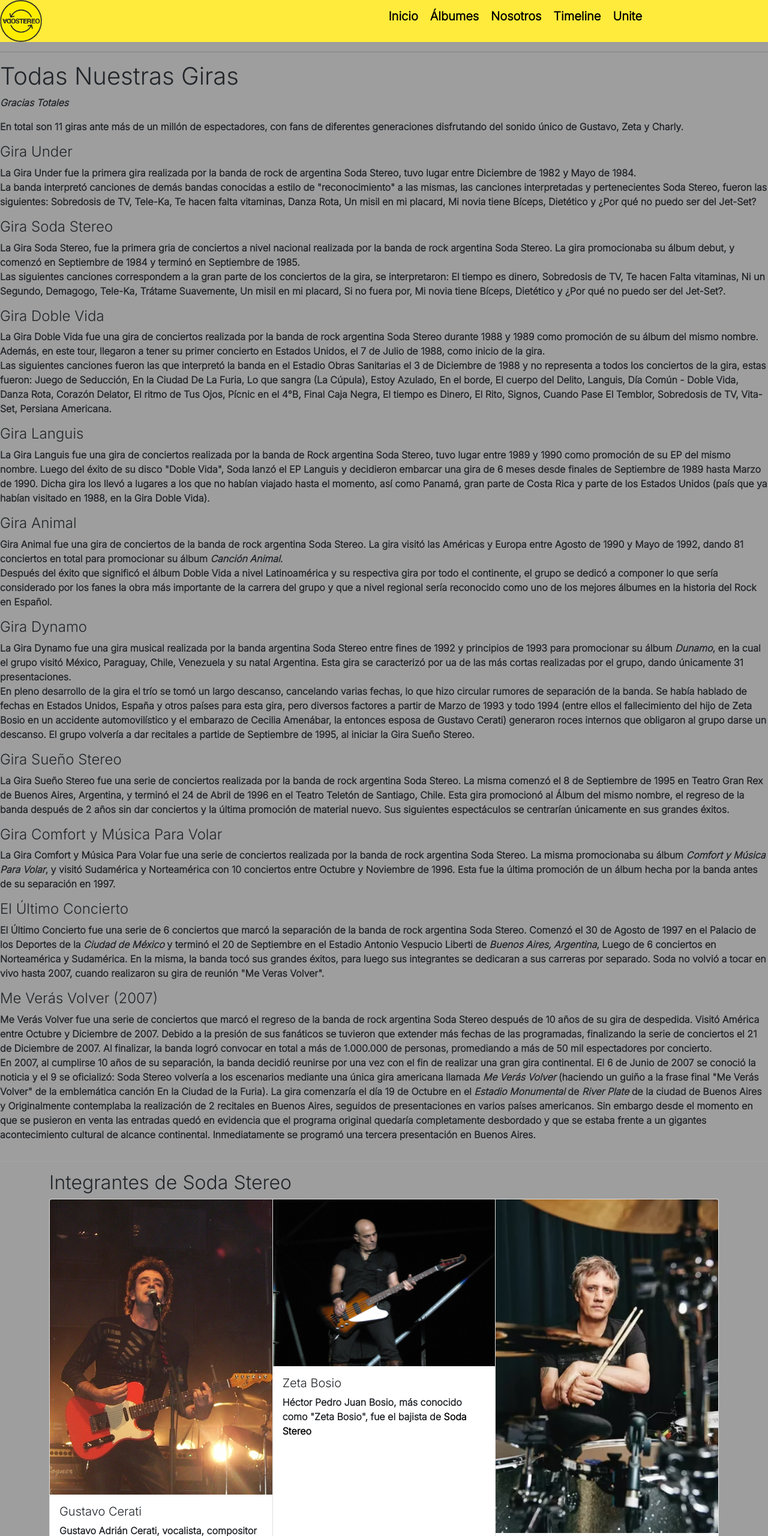
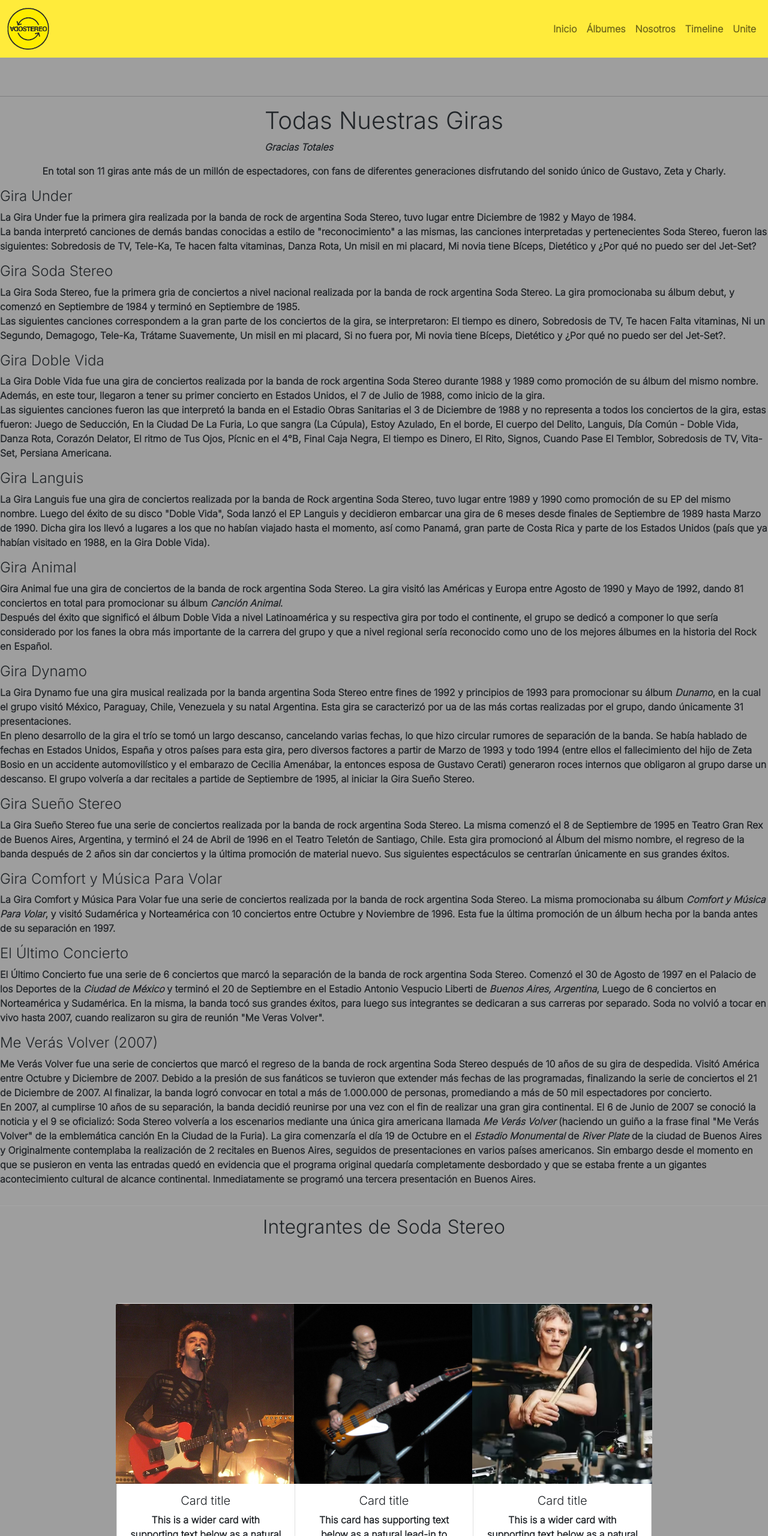
Before and after one commit to Sciabarrasi/proyecto_sodastereo, a plain HTML site: page pages/timeline.html in a window 1280 px wide. Shown: the top 2560 px of the page at 60% size. Drawn offline with nearby package versions, Linux system fonts and the light colour scheme.

Commit message:
Agregando bs

```diff
--- a/css/index.css
+++ b/css/index.css
@@ -23,6 +23,12 @@
 }
 
 /*empieza estilos header y nav */
+/* ----------------
+   Las siguientes lineas estan comentadas
+   porque decidí agregar el estilo de bootstrap
+   y modificarlo a mi gusto
+   ---------------- */
+/*
 .cabecera{
     display: flex;
     flex-wrap: wrap;
@@ -60,15 +66,41 @@
     padding: 0;
     display: inline-block;
 }
+*/
+.colorNav{
+    background-color: #FFEB3B !important;
+}
+.flexible{
+    width: 100%;
+    justify-content: flex-end;
+}
+.flexible .nav-item .nav-link:hover{
+    color: #000000;
+}
+.contenedorLogo{
+    display: flex;
+    flex-wrap: wrap;
+}
+.contenedorLogo img{
+    height: 70px;
+    width: 70px;
+}
+
+
 /*termina estilos header y nav*/
 /*estilo del separador de contenido */
 .divisorContenido{
     background-color: #BDBDBD;
 }
 
-/* estilo del carrousel que voy agregar mas adelante */
-.section__contenidoPrincipal{
-    background-color: #F5F5F5;
+/* estilo del carrousel */
+.carousel-item{
+    height: 80vh;
+}
+.imgCarousel{
+    height: 800px;
+    width: 800px;
+    object-fit: cover;
 }
 
 .section__contenedorTittle_1{
@@ -325,7 +357,7 @@
 .container__contenidoSoda{
     background-color: #616161;
     border-radius: 30px;
-    margin: 125px;
+    margin: 125px 100px;
     box-shadow: -1px 2px 16px 11px rgba(0,0,0,0.77);
     -webkit-box-shadow: -1px 2px 16px 11px rgba(0,0,0,0.77);
     -moz-box-shadow: -1px 2px 16px 11px rgba(0,0,0,0.77);
@@ -346,15 +378,48 @@
 /* ---- ARRANCA ESTILOS TIMELINE.HTML */
 .section__timeline{
     display: flex;
+    align-items: center;
+    justify-content: center;
     flex-direction: column;
     flex-wrap: wrap;
 }
+.contenedorTitulo-cartas{
+    display: flex;
+    align-items: center;
+    justify-content: center;
+}
 
+.section__cards{
+    height: 80vh;
+}
+.card-group{
+    width: 80%;
+    margin: 100px auto 0px auto;
+    text-align: center;
+}
+
+.card{
+    align-items: center;
+}
+
+.card-img-top{
+    width:80%;
+    object-fit: cover;
+}
+.imgCard{
+    height: 300px;
+    width: 300px;
+}
 /* ---- TERMINA ESTILOS TIMELINE.HTML */
 
 /* ---- ARRANCA ESTILOS UNITE.HTML ---- */
+.section__form{
+    height: 100vh;
+}
 
-/* ---- TERMINA ESTILOS UNITE.HTML ---- */
+
+
+/*--- TERMINA ESTILOS UNITE.HTML ---- */
 
 /* estilo del footer */
 .footer{
@@ -381,3 +446,16 @@
     align-items: center;
     justify-content: center;
 }
+
+@media screen and (min-width: 0px) and (max-width: 768px){
+    .card-group{
+        display: flex;
+        flex-flow: column wrap;
+    }
+}
+
+@media screen and (max-width: 768px){
+    .carousel-item{
+        height: initial;
+    }
+}
--- a/pages/timeline.html
+++ b/pages/timeline.html
@@ -11,19 +11,36 @@
 </head>
 
 <body>
-    <header class="cabecera">
-        <div class="cabecera__containerLogo">
-            <a href="#"><img src="../assets/img/logo-sodastereo-sinfondo.png" alt="Logo"></a>
-        </div>
-        <nav class="cabecera__nav">
-            <ul class="cabecera__nav__lista">
-                <li><a class="links-nav" href="../index.html">Inicio</a></li>
-                <li><a class="links-nav" href="./albumes.html">Álbumes</a></li>
-                <li><a class="links-nav" href="./nosotros.html">Nosotros</a></li>
-                <li><a class="links-nav" href="#">Timeline</a></li>
-                <li><a class="links-nav" href="./unite.html">Unite</a></li>
-            </ul>
-        </nav>
+    <header class="mb-5">
+        <nav class="navbar navbar-expand-lg navbar-light bg-light colorNav">
+            <div class="container-fluid contenedorLogo">
+              <a class="navbar-brand" href="../index.html">
+                <img src="../assets/img/logo-sodastereo-sinfondo.png" alt="Logo">
+            </a>
+              <button class="navbar-toggler" type="button" data-bs-toggle="collapse" data-bs-target="#navbarNav" aria-controls="navbarNav" aria-expanded="false" aria-label="Toggle navigation">
+                <span class="navbar-toggler-icon"></span>
+              </button>
+              <div class="collapse navbar-collapse" id="navbarNav">
+                <ul class="navbar-nav flexible">
+                  <li class="nav-item">
+                    <a class="nav-link" href="../index.html">Inicio</a>
+                  </li>
+                  <li class="nav-item">
+                    <a class="nav-link" href="./albumes.html">Álbumes</a>
+                  </li>
+                  <li class="nav-item">
+                    <a class="nav-link" href="./nosotros.html">Nosotros</a>
+                  </li>
+                  <li class="nav-item">
+                    <a class="nav-link" href="#">Timeline</a>
+                  </li>
+                  <li class="nav-item">
+                    <a class="nav-link" href="./unite.html">Unite</a>
+                  </li>
+                </ul>
+              </div>
+            </div>
+          </nav>
     </header>
         <hr> <!-- SEPARADOR DE CONTENIDO-->
 
@@ -109,31 +126,34 @@
                     </div>
                 </div>
             </section>
+
             <!-- COLOCAR TARJETAS DE INTEGRANTES DE SODA-->
             <hr class="divisorContenido">
-            <section class="container">
-                <h2>Integrantes de Soda Stereo</h2>
 
+            <section class="container section__cards">
+                <div class="d-flex justify-content-center m-3">
+                    <h2>Integrantes de Soda Stereo</h2>
+                </div>
                 <div class="card-group">
                     <div class="card">
-                      <img src="../assets/img/gustavo_cerati.png" class="card-img-top" alt="Gustavo Cerati">
+                      <img src="../assets/img/gustavo_cerati.png" class="card-img-top imgCard" alt="...">
                       <div class="card-body">
-                        <h5 class="card-title">Gustavo Cerati</h5>
-                        <p class="card-text">Gustavo Adrián Cerati, vocalista, compositor y guitarra principal de <span class="strong">Soda Stereo</span>.</p>
+                        <h5 class="card-title">Card title</h5>
+                        <p class="card-text">This is a wider card with supporting text below as a natural lead-in to additional content. This content is a little bit longer.</p>
                       </div>
                     </div>
                     <div class="card">
-                      <img src="../assets/img/zeta_bosio.png" class="card-img-top" alt="Zeta Bosio">
+                      <img src="../assets/img/zeta_bosio.png" class="card-img-top imgCard" alt="...">
                       <div class="card-body">
-                        <h5 class="card-title">Zeta Bosio</h5>
-                        <p class="card-text">Héctor Pedro Juan Bosio, más conocido como "Zeta Bosio", fue el bajista de <span class="strong">Soda Stereo</span></p>
+                        <h5 class="card-title">Card title</h5>
+                        <p class="card-text">This card has supporting text below as a natural lead-in to additional content.</p>
                       </div>
                     </div>
                     <div class="card">
-                      <img src="../assets/img/charly_alberti.png" class="card-img-top" alt="Charly Alberti">
+                      <img src="../assets/img/charly_alberti.png" class="card-img-top imgCard" alt="...">
                       <div class="card-body">
-                        <h5 class="card-title">Charly Alberti</h5>
-                        <p class="card-text">Carlos Alberti Ficicchia, más conocido como Charly Alberti, fue el baterista de <span class="strong">Soda Stereo</span></p>
+                        <h5 class="card-title">Card title</h5>
+                        <p class="card-text">This is a wider card with supporting text below as a natural lead-in to additional content. This card has even longer content than the first to show that equal height action.</p>
                       </div>
                     </div>
                   </div>
```
Also changed, not shown: index.html (+35 -18 lines), pages/albumes.html (+32 -15 lines), pages/nosotros.html (+5 -5 lines), pages/unite.html (+40 -22 lines).
